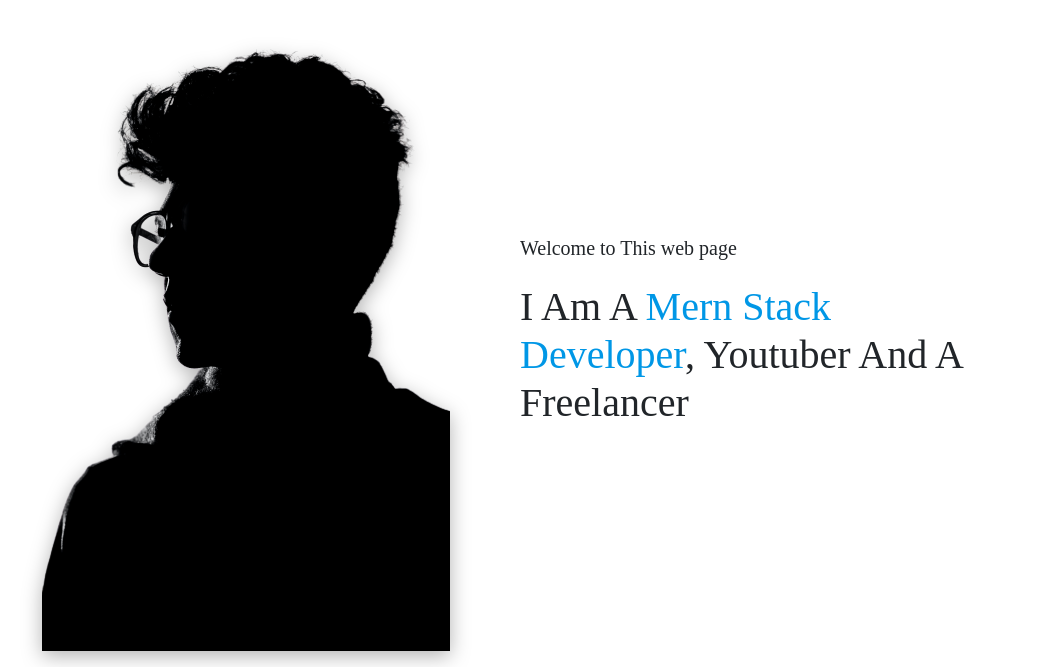
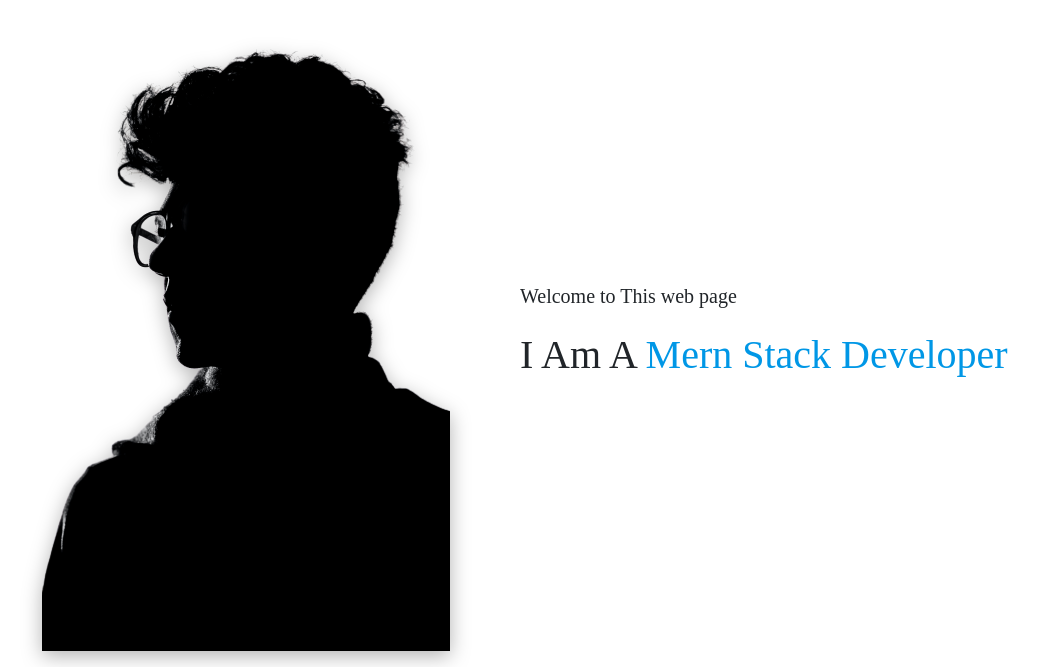
Before and after one commit to Debajyoti-Roy-01/newweatherweb, a Node server app: page /about in a window 1280 px wide. Shown: the part 77-744 px from the top of the page, without its empty margins (135-1174 px from the left). Run offline with Node 20, Linux system fonts and the light colour scheme; some libraries are stand-ins or nearby versions; some web fonts are replaced.

Commit message:
update image

```diff
--- a/templates/views/about.hbs
+++ b/templates/views/about.hbs
@@ -23,7 +23,7 @@
 
                     <div class="col-md-6 col-12 main_header_left">
                         <p>Welcome to This web page</p>
-                        <h1>I am a <span class="txt_clr">Mern Stack Developer</span>, Youtuber and a freelancer</h1>
+                        <h1>I am a <span class="txt_clr">Mern Stack Developer</span></h1>
                     </div>
                 </div>
 
```
